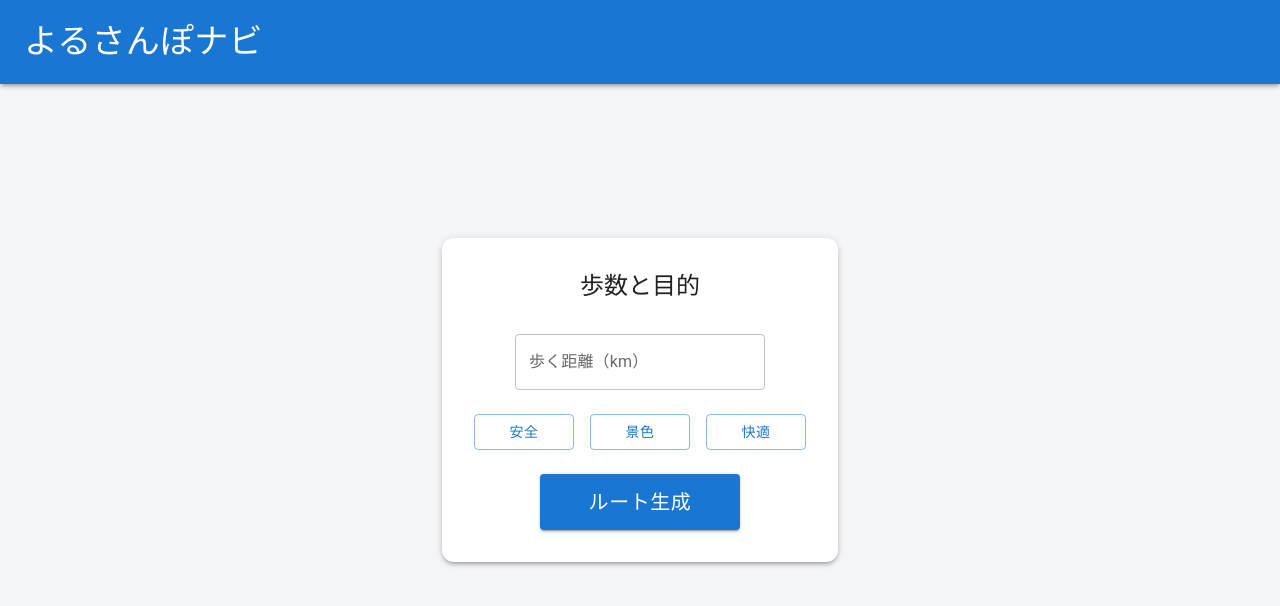
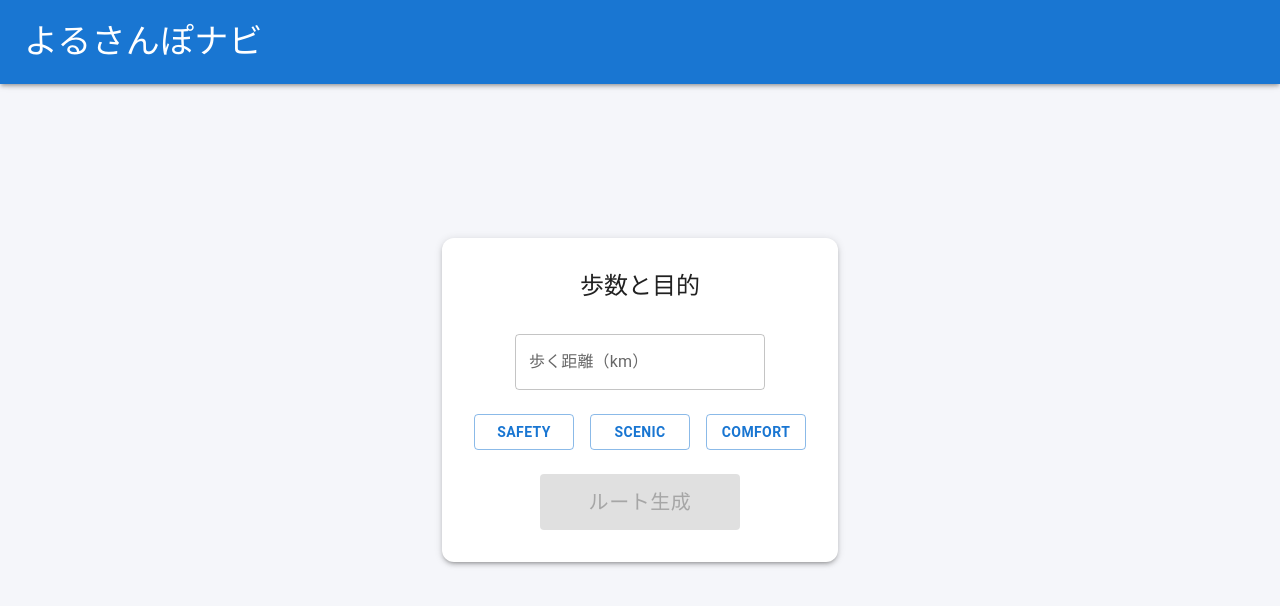
Before and after one commit to yokoyama4580/night-sanpo, a React (Vite) app in the folder frontend/: page / in a window 1280 px wide. Shown: the top 606 px of the page. Built offline with nearby package versions, Linux system fonts and the light colour scheme; no server answers; the HTML template or start-up script is replaced by a standard one.

Commit message:
[feat]現在地取得およびバックエンドへの情報の送信

```diff
--- a/frontend/src/pages/Home.tsx
+++ b/frontend/src/pages/Home.tsx
@@ -1,17 +1,69 @@
-import React, { useState } from 'react';
+import React, { useState, useEffect } from 'react';
 import { TextField, Button, Typography, Stack, Paper, Box } from '@mui/material';
 import { useNavigate } from 'react-router-dom';
 
+const API_BASE = import.meta.env.VITE_API_BASE
+
 const Home: React.FC = () => {
     const [steps, setSteps] = useState('');
-    const [selected, setSelected] = useState<string | null>(null);
+    // ★テーマは複数選択可能な配列に
+    const [selected, setSelected] = useState<string[]>([]);
+    const [lat, setLat] = useState<number | null>(null);
+    const [lon, setLon] = useState<number | null>(null);
+    const [geoError, setGeoError] = useState<string | null>(null);
     const navigate = useNavigate();
 
-    const handleSelect = (type: string) => setSelected(type);
+    useEffect(() => {
+        if (!navigator.geolocation) {
+            setGeoError('位置情報の取得がサポートされていません');
+            return;
+        }
+        navigator.geolocation.getCurrentPosition(
+            pos => {
+                setLat(pos.coords.latitude);
+                setLon(pos.coords.longitude);
+            },
+            err => {
+                setGeoError('位置情報の取得に失敗しました: ' + err.message);
+            }
+        );
+    }, []);
 
-    const handleClick = () => {
-        // 情報をバックエンドに送る（距離、カテゴリ）
-        navigate("/map");
+    // ★トグル式で追加/削除
+    const handleSelect = (type: string) => {
+        setSelected(prev =>
+            prev.includes(type)
+                ? prev.filter(t => t !== type)
+                : [...prev, type]
+        );
+    };
+
+    const handleClick = async () => {
+        if (lat === null || lon === null) {
+            setGeoError('現在地の取得が完了するまでお待ちください');
+            return;
+        }
+        console.log("lat, lon, dist, score, theme");
+        console.log(lat, lon, steps, 0,3, selected);
+
+        const response = await fetch(`${API_BASE}/generate-route`, {
+            method: 'POST',
+            headers: {
+                'Content-Type': 'application/json',
+            },
+            body: JSON.stringify({
+                lat: lat,
+                lon: lon,
+                distance: steps,
+                lambda_score: 0.3,
+                theme: selected,
+            }),
+        });
+
+        const data = await response.json();
+        navigate("/map", {
+            state: { routeData: data }
+        });
     };
 
     return (
@@ -22,7 +74,7 @@ const Home: React.FC = () => {
                 display: 'flex',
                 alignItems: 'center',
                 justifyContent: 'center',
-                bgcolor: '#f5f6fa', // 任意で背景色を薄く
+                bgcolor: '#f5f6fa',
             }}
         >
             <Paper
@@ -52,10 +104,11 @@ const Home: React.FC = () => {
                     inputProps={{ min: 0 }}
                 />
                 <Stack direction="row" spacing={2}>
-                    {['安全', '景色', '快適'].map(type => (
+                    {['safety', 'scenic', 'comfort'].map(type => (
                         <Button
                             key={type}
-                            variant={selected === type ? 'contained' : 'outlined'}
+                            // ★配列に含まれているかで「選択中」判定
+                            variant={selected.includes(type) ? 'contained' : 'outlined'}
                             color="primary"
                             onClick={() => handleSelect(type)}
                             sx={{ width: 100, fontWeight: 'bold' }}
@@ -75,9 +128,14 @@ const Home: React.FC = () => {
                         fontSize: 20,
                         px: 5,
                     }}
+                    disabled={lat === null || lon === null}
                 >
                     ルート生成
                 </Button>
+                {/* 現在地取得エラー表示 */}
+                {geoError && (
+                    <Typography color="error" variant="body2">{geoError}</Typography>
+                )}
             </Paper>
         </Box>
     );
```
Also changed, not shown: 2 other files (tests, documents, lock files or other folders).
